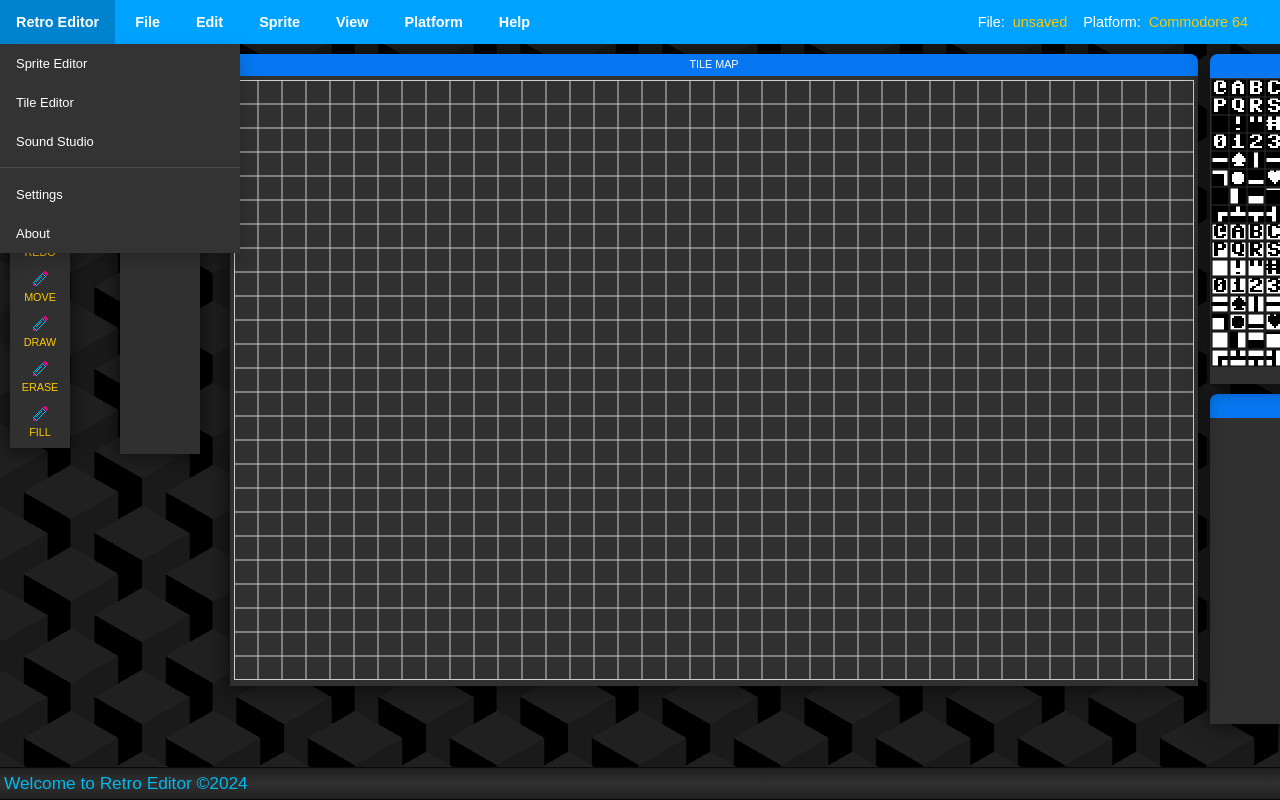
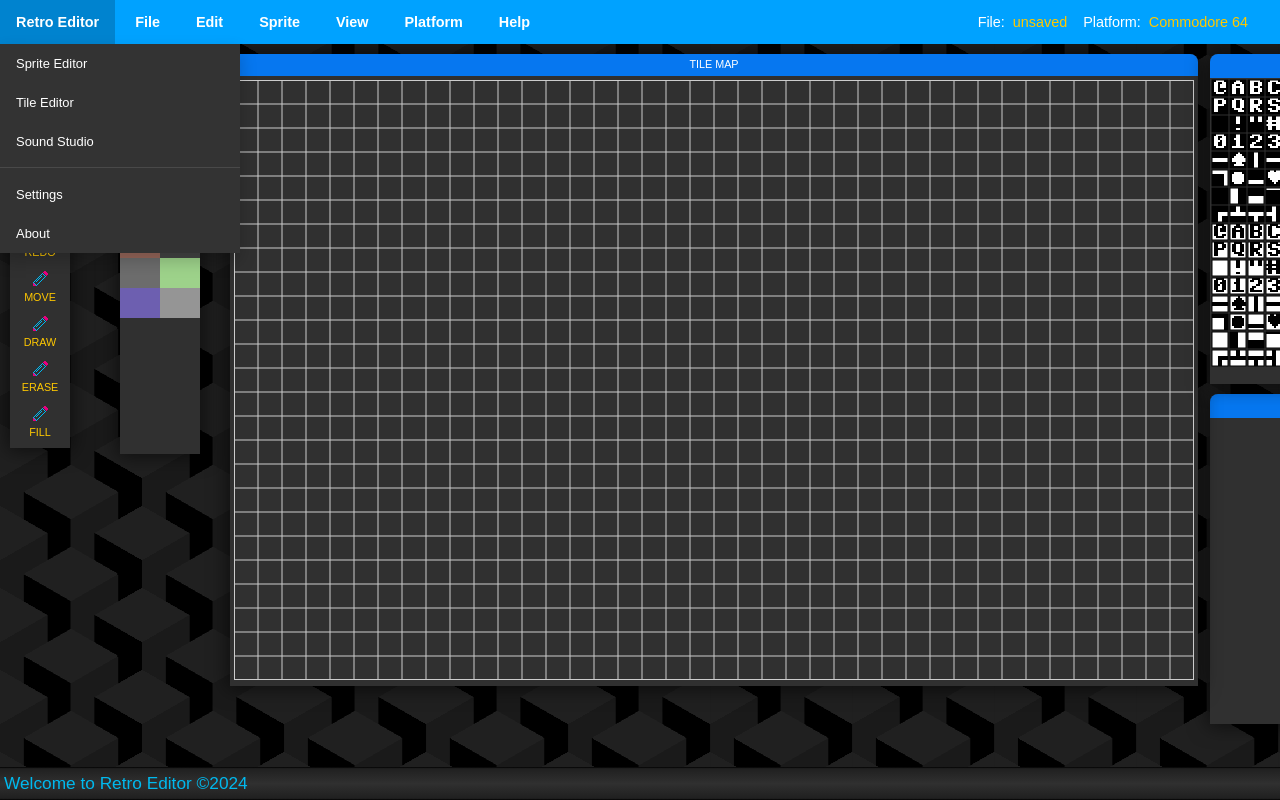
Before and after one commit to rcraig12/sprite-editor, a website built with webpack: page index.html in a window 1280 px wide. Built offline with nearby package versions, Linux system fonts and the light colour scheme.

Commit message:
add new styles

```diff
--- a/src/css/style.css
+++ b/src/css/style.css
@@ -248,6 +248,19 @@ li.dropdown:hover {
   color:#ffc800;
 }
 
+#palette {
+  display: flex;
+  flex-direction: row;
+  flex-wrap: wrap;
+}
+
+#palette .palettecolour {
+  display: inline-flex;
+  width: 40px;
+  height: 30px;
+  cursor: pointer;
+}
+
 .graphicscanvas {
   height: 100%;
   width: 100%;
```
